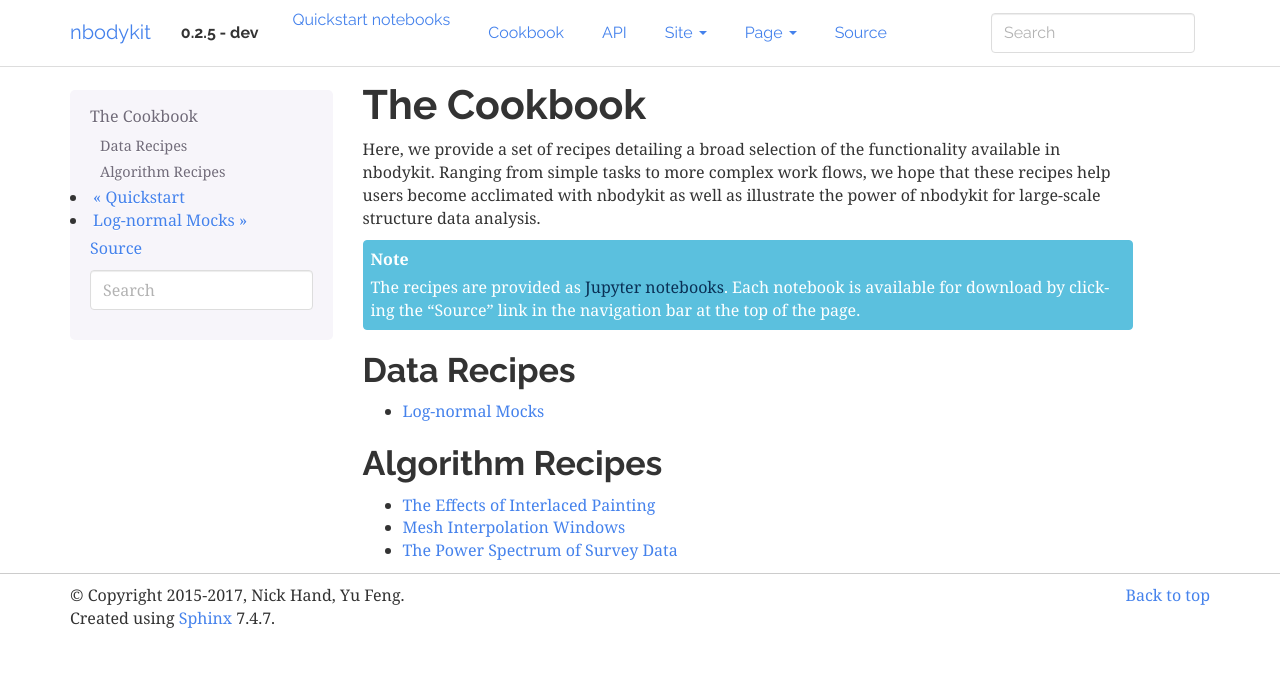
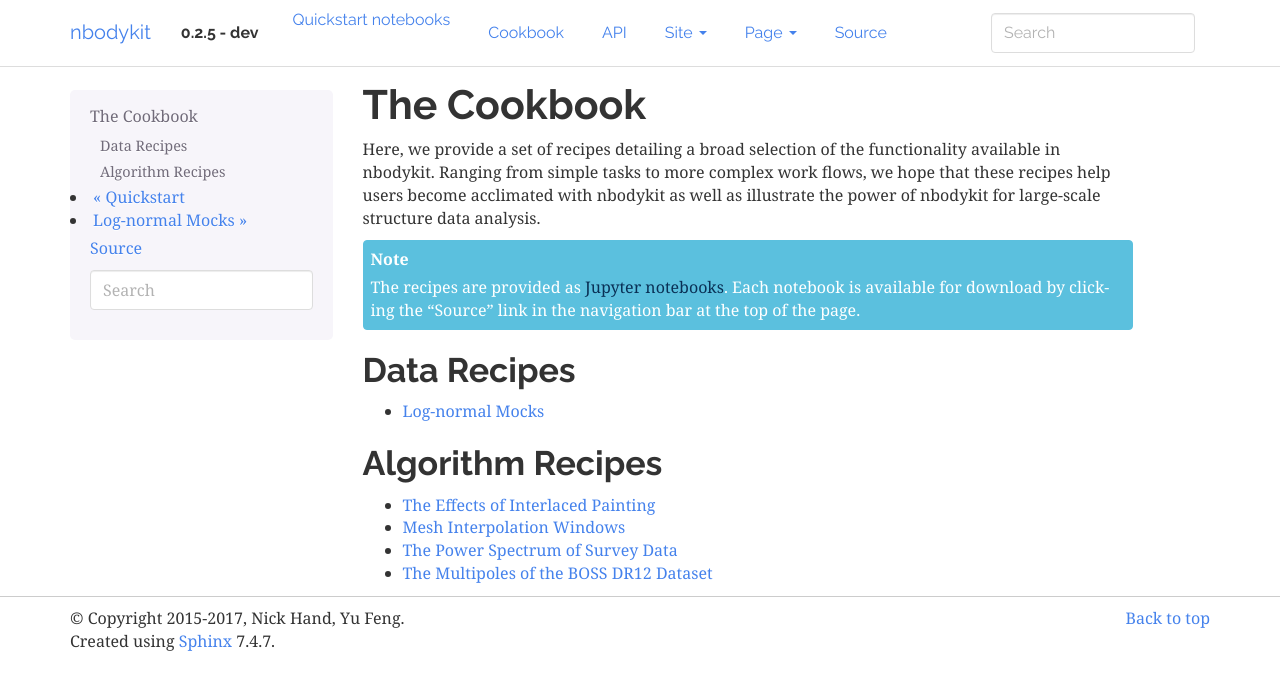
Before and after one commit to bccp/nbodykit, a Sphinx documentation site: the page built from docs/source/cookbook/index.rst, in a window 1280 px wide. Shown: the top 690 px of the page. Built offline with Sphinx 7.4.7, drawn with Linux system fonts in a browser that asks for light colours; pages that are not in the unit, such as notebooks, are missing from menus.

Commit message:
add the boss DR12 multipoles notebookj

```diff
--- a/docs/source/cookbook/index.rst
+++ b/docs/source/cookbook/index.rst
@@ -34,3 +34,4 @@ Algorithm Recipes
   interlacing.ipynb
   interpolation-windows.ipynb
   convpower.ipynb
+  boss-dr12-data.ipynb
```
